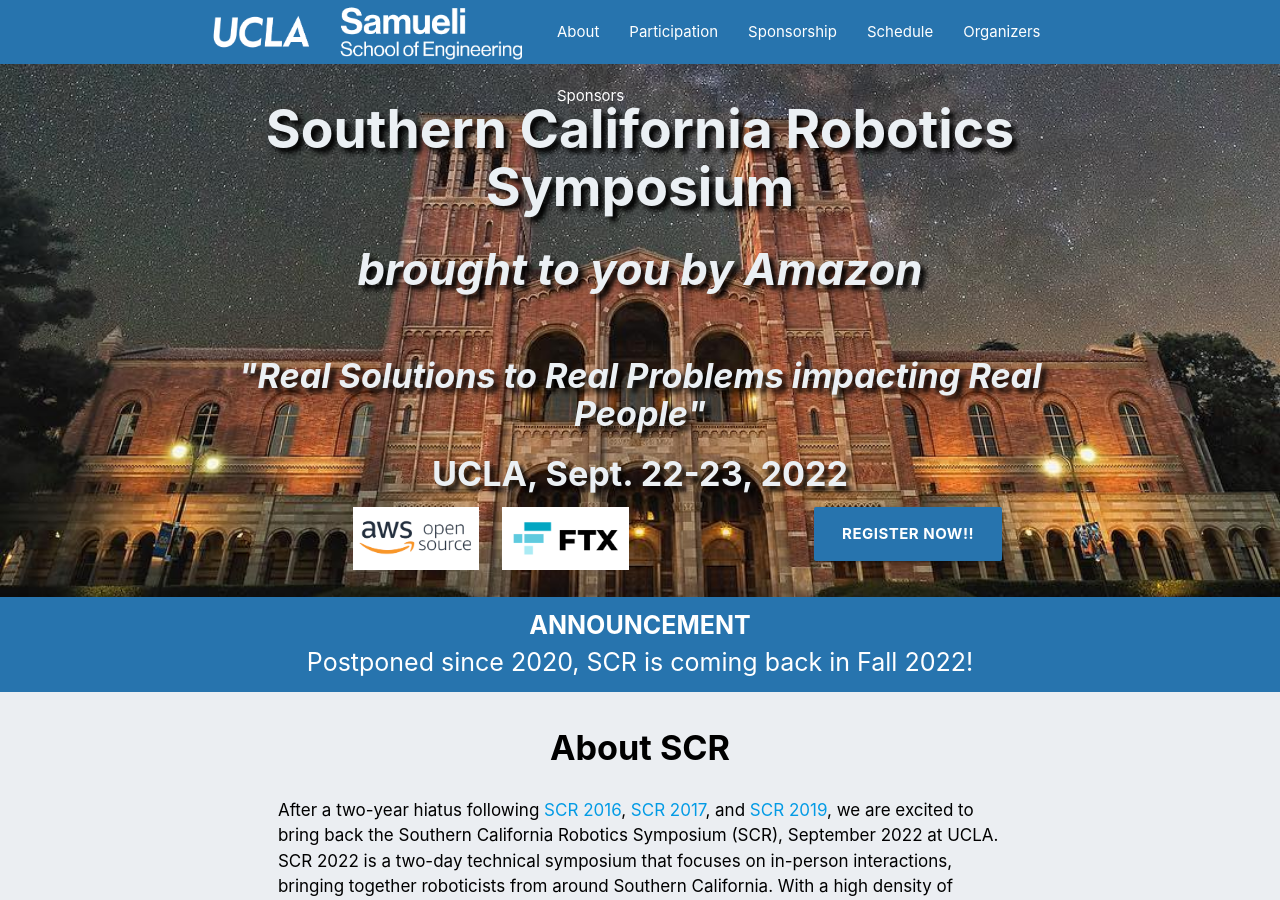
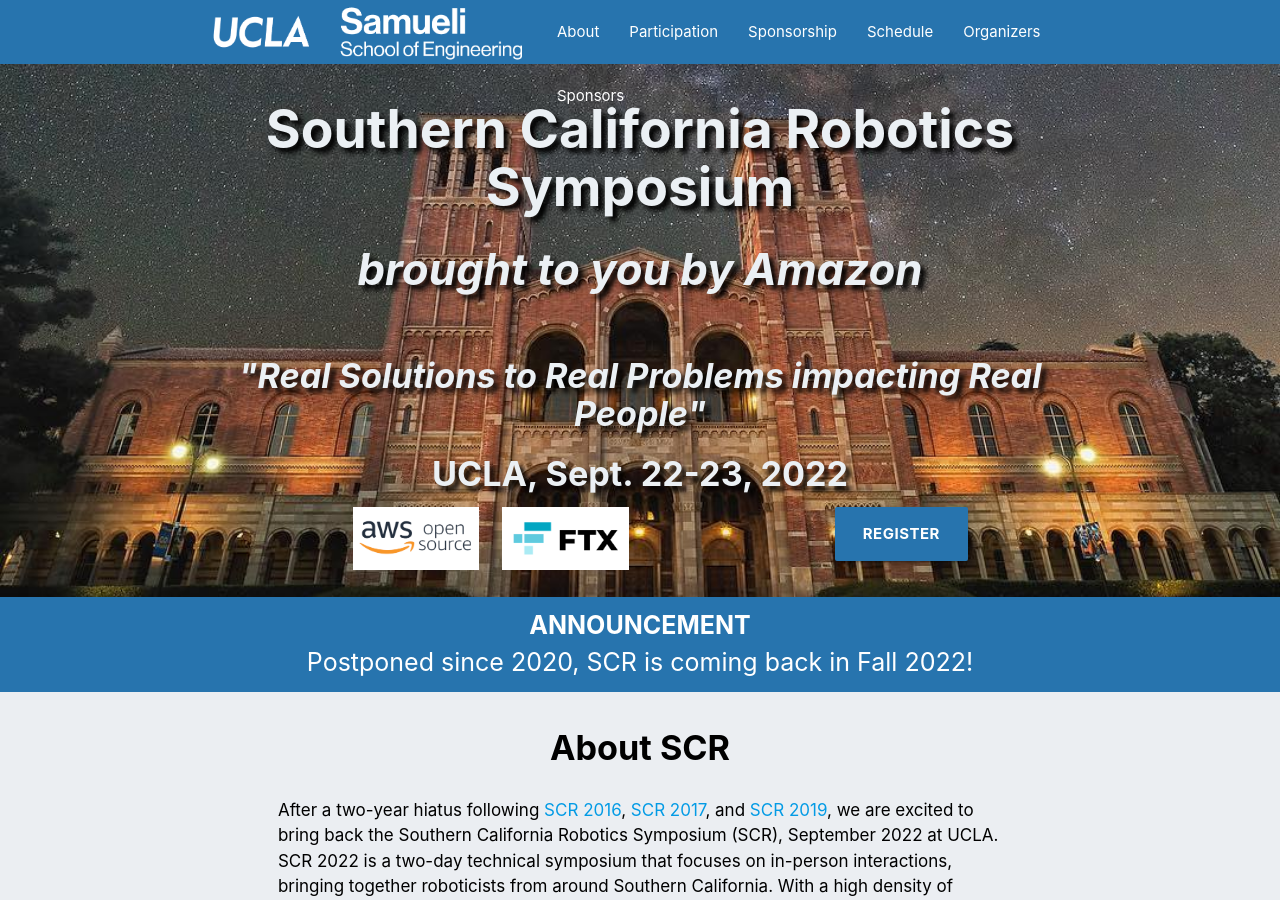
Before and after one commit to scr2022/scr2022.github.io, a Jekyll site: the page built from index.html, in a window 1280 px wide and 900 px high. Built offline with Jekyll 4.4.1, drawn with Linux system fonts in a browser that asks for light colours.

Commit message:
sponsor offset tweaks

```diff
--- a/_includes/banner.html
+++ b/_includes/banner.html
@@ -6,7 +6,7 @@
           <br/>
           <h4 class="center-align banner-subheading"><i>"Real Solutions to Real Problems impacting Real People"</i></h4>
           <h4 class="center-align banner-subheading">UCLA, Sept. 22-23, 2022</h4>
-          <div class="row">
+          <div class="center-align row">
             <div class="col l2 m3 s4 offset-l2">
               <a href="https://aws.amazon.com/opensource/"><img class="responsive-img" src="img/sponsors/aws_logo_wbg.png"></a>
             </div>
@@ -14,7 +14,7 @@
               <a href="https://ftx.com/"><img class="responsive-img" src="img/sponsors/ftx_logo_wbg.png"></a>
             </div>
             <div class="col l3 m4 s4 offset-l2 offset-m1">
-              <a href="{{site.registration-page}}" class="btn-large" style="font-weight:bold; background-color: {{site.color.primary-dark}}">Register Now!!</a>
+              <a href="{{site.registration-page}}" class="btn-large" style="font-weight:bold; background-color: {{site.color.primary-dark}}">Register</a>
             </div>
           </div>
         </div>
```
